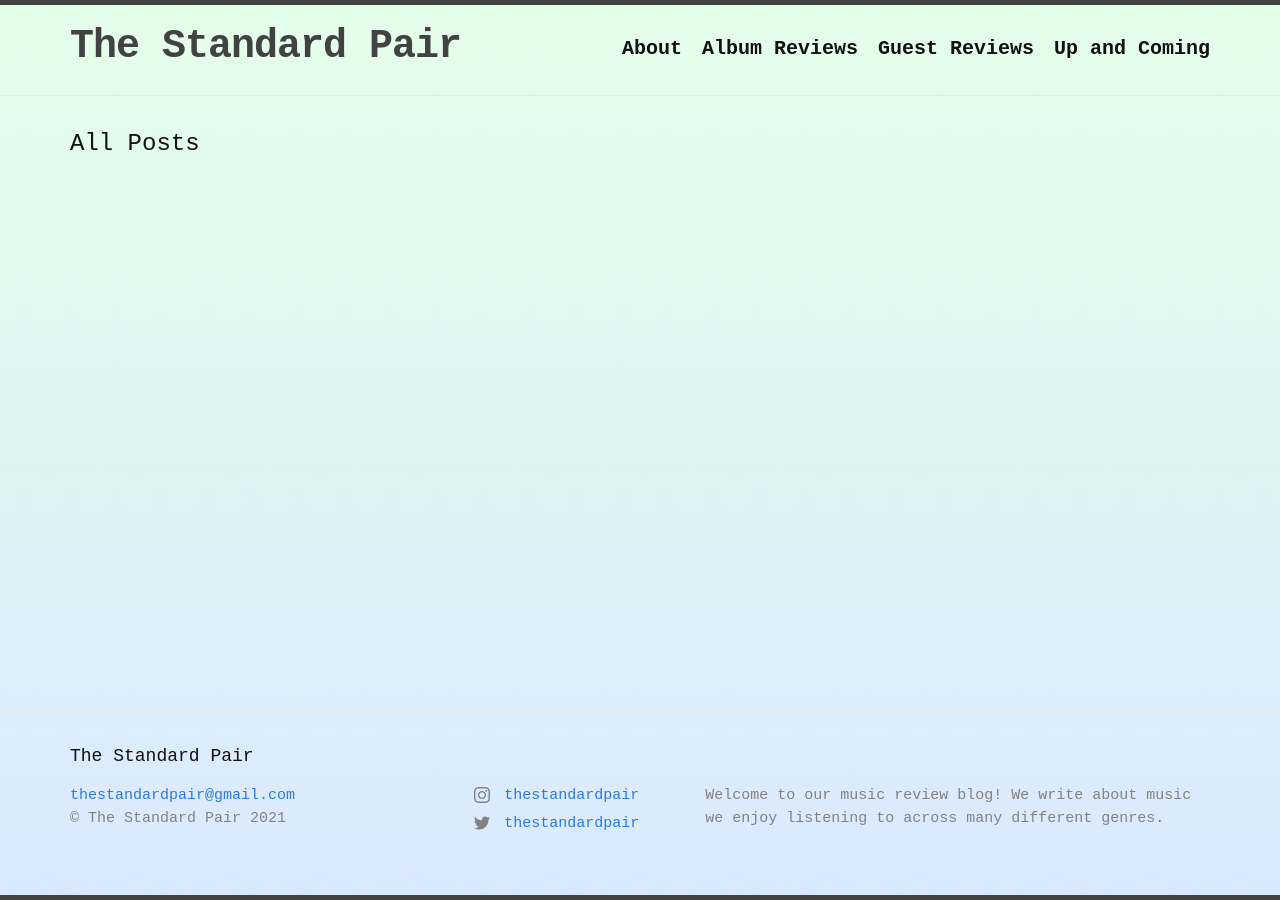
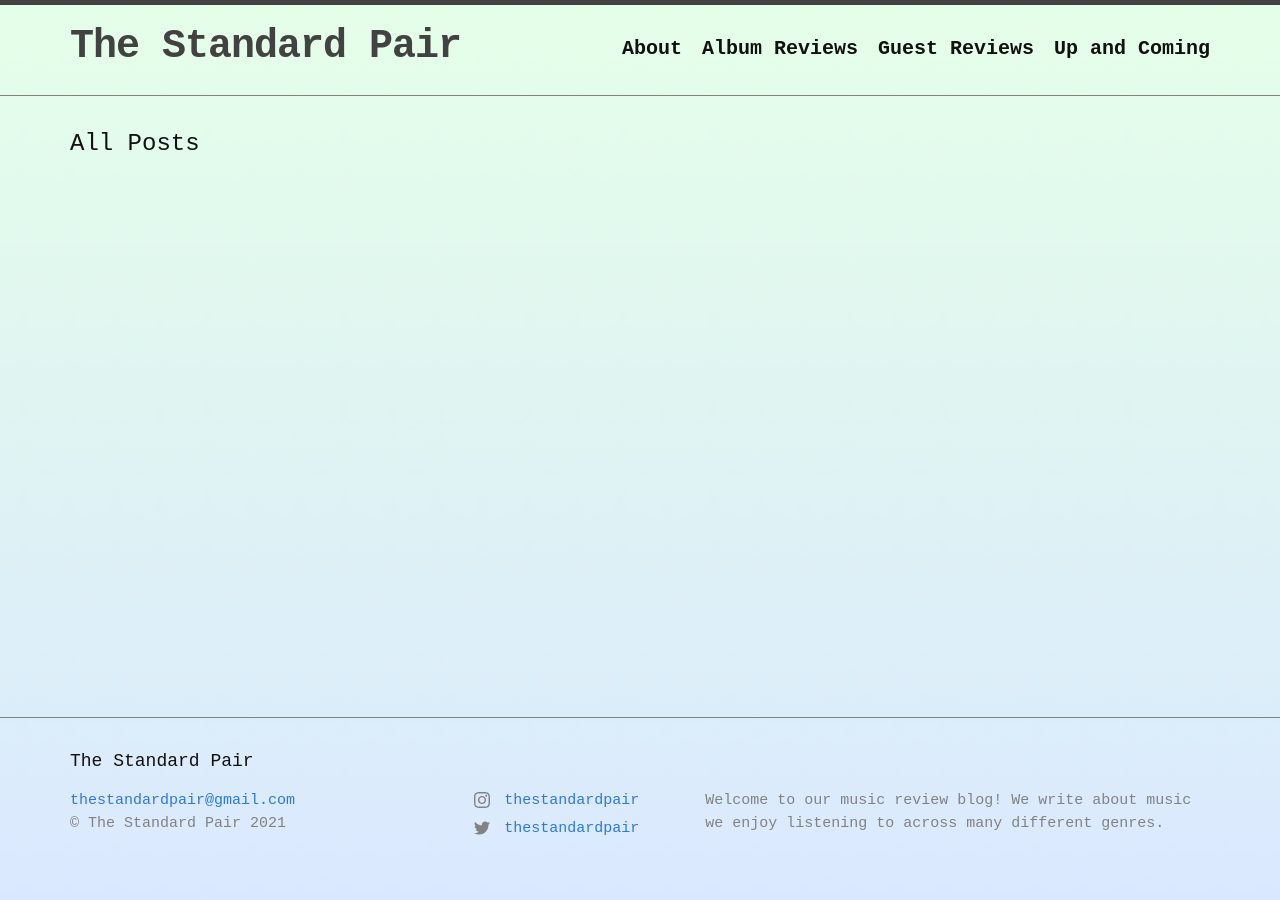
Before and after one commit to WilliamBidle/williambidle.github.io, a Jekyll site: the page built from index.markdown, in a window 1280 px wide. Built offline with Jekyll 4.4.1, drawn with Linux system fonts in a browser that asks for light colours.

Commit message:
stylistic changes

```diff
--- a/_sass/minima/_layout.scss
+++ b/_sass/minima/_layout.scss
@@ -3,7 +3,7 @@
  */
 .site-header {
   border-top: 5px solid $grey-color-dark;
-  border-bottom: 1px solid $grey-color-light;
+  border-bottom: 1px solid $grey-color;
   min-height: $spacing-unit * 3;
 
   // Positioning context for the mobile navigation icon
@@ -111,8 +111,7 @@
  * Site footer
  */
 .site-footer {
-  border-top: 1px solid $grey-color-light;
-  border-bottom: 5px solid $grey-color-dark;
+  border-top: 1px solid $grey-color;
   padding: $spacing-unit 0;
   font-family: monospace;
 }
```
